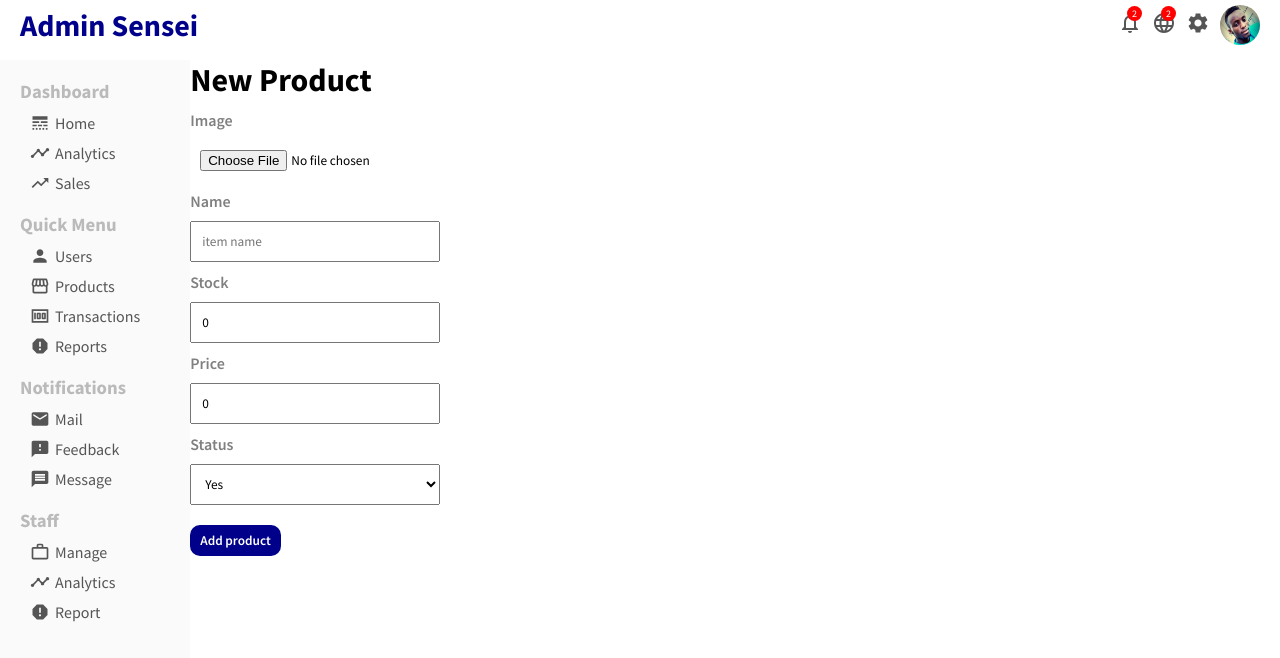
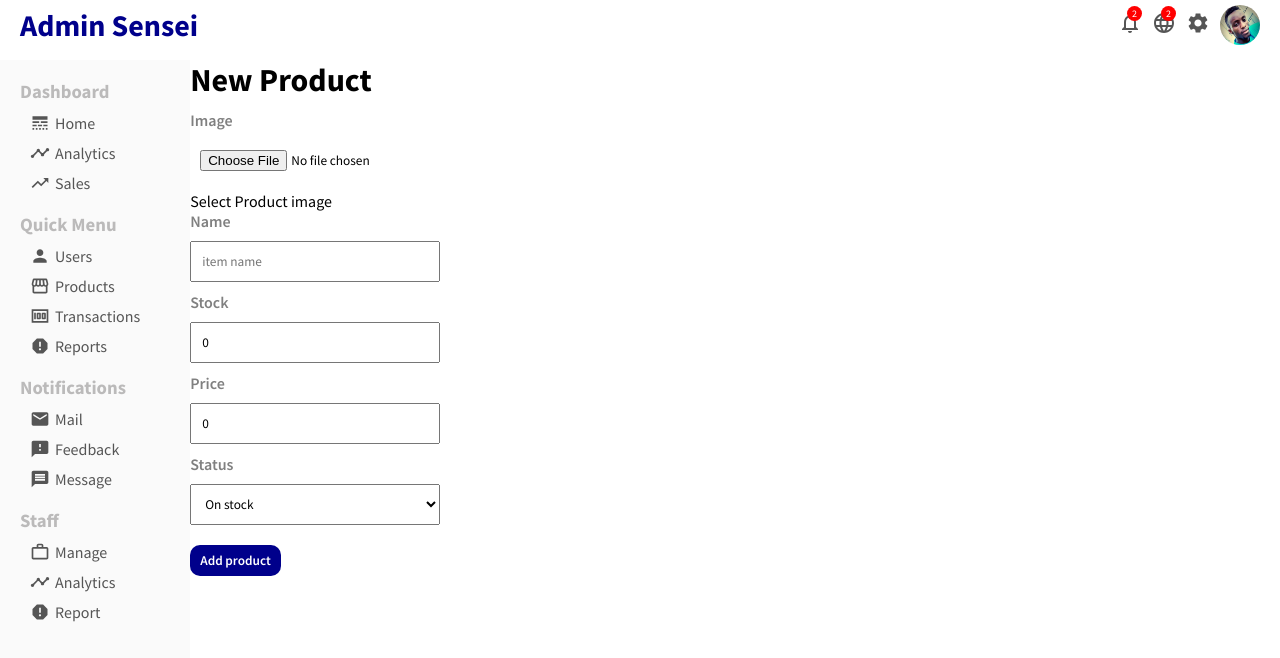
Before and after one commit to R1CKYS3NS31/sensei_admin_app, a React (Create React App) app: page /newProduct in a window 1280 px wide. Shown: the top 658 px of the page. Built offline with nearby package versions, Linux system fonts and the light colour scheme; data requests are answered from the project's data file.

Commit message:
new product img upload commit

```diff
--- a/db.json
+++ b/db.json
@@ -15,6 +15,82 @@
       "stock": 144,
       "status": "active",
       "price": 234
+    },
+    {
+      "name": "juice",
+      "img": "sensei.png",
+      "stock": "245",
+      "status": "",
+      "price": "90.00",
+      "id": 3
+    },
+    {
+      "name": "maji",
+      "img": "sensei.png",
+      "stock": "876",
+      "status": "",
+      "price": "86.51",
+      "id": 21
+    },
+    {
+      "name": "cake",
+      "img": "sensei.png",
+      "stock": "780",
+      "status": "",
+      "price": "98",
+      "id": 22
+    },
+    {
+      "name": "juo",
+      "img": "sensei.png",
+      "stock": 0,
+      "status": "",
+      "price": 0,
+      "id": 23
+    },
+    {
+      "name": "kuku",
+      "img": "sensei.png",
+      "stock": "8877",
+      "status": "",
+      "price": "999.00",
+      "id": 24
+    },
+    {
+      "name": "bata",
+      "img": "sensei.png",
+      "stock": "86666",
+      "status": "",
+      "price": "889.0",
+      "id": 25
+    },
+    {
+      "name": "matunda",
+      "img": "sensei.png",
+      "stock": "2345",
+      "status": {
+        "status": "On stock"
+      },
+      "price": "5.00",
+      "id": 26
+    },
+    {
+      "name": "maziwa",
+      "img": "sensei.png",
+      "stock": "56",
+      "status": "",
+      "price": "60.00",
+      "id": 27
+    },
+    {
+      "name": "Phone",
+      "img": "riky.png",
+      "stock": "7788",
+      "status": {
+        "status": "Out of stock"
+      },
+      "price": "870",
+      "id": 28
     }
   ],
   "users": [
--- a/src/App.jsx
+++ b/src/App.jsx
@@ -63,7 +63,7 @@ function App() {
     setProducts(products.filter((products) => products.id !== id));
   };
   // new product
-  const addProduct = async (product) => {
+  const newProduct = async (product) => {
     const res = await fetch("http://localhost:5000/products/", {
       method: "POST",
       headers: { "Content-Type": "application/json" },
@@ -97,7 +97,7 @@ function App() {
             <ProductList products={products} deleteProduct={deleteProduct} />
           </Route>
           <Route path={"/newProduct"}>
-            <NewProduct newProduct = {addProduct}/>
+            <NewProduct newProduct = {newProduct}/>
           </Route>
           <Route path={"/product/:productId"}>
             <Product />
--- a/src/components/views/pages/newProduct/NewProduct.jsx
+++ b/src/components/views/pages/newProduct/NewProduct.jsx
@@ -1,12 +1,15 @@
 import { useState } from "react";
 import "./newProduct.css";
 
-export default function NewProduct({ addProduct }) {
+export default function NewProduct({ newProduct }) {
   const [name, setName] = useState("");
   const [img, setImg] = useState("sensei.png");
   const [stock, setStock] = useState(0);
   const [status, setStatus] = useState("");
   const [price, setPrice] = useState(0.0);
+  const [isSelected, setIsSelected] = useState(false);
+  const [selectedFile, setselectedFile] = useState();
+  const [isFilePicked, setisFilePicked] = useState(false);
 
   //   submit handle
   const onSubmit = (e) => {
@@ -16,7 +19,7 @@ export default function NewProduct({ addProduct }) {
       alert("Please a Product!");
       return;
     }
-    addProduct({ name, img, stock, status, price });
+    newProduct({ name, img, stock, status, price });
     setName("");
     setImg("sensei.png");
     setStock(0);
@@ -26,26 +29,52 @@ export default function NewProduct({ addProduct }) {
 
   const options = [
     {
-      label: "Yes",
+      label: "On stock",
 
-      value: "Yes",
+      value: "On stock",
     },
 
     {
-      label: "No",
+      label: "Out of stock",
 
-      value: "No",
+      value: "Out of stock",
     },
   ];
+// image handle
+const imgUpload = (event)=>{
+    setselectedFile(event.target.files[0])
 
+    const formData = new FormData()
+    formData.append('imgFile',selectedFile)
+    setImg(selectedFile.name,formData)
+    setIsSelected(true)
+}
   return (
     <div className="newProduct">
       <h1 className="addProductTitle">New Product</h1>
       <form className="addProductForm" onSubmit={onSubmit}>
+        {/* image upload */}
         <div className="addProductItem">
           <label htmlFor="image">Image</label>
-          <input type="file" id="file" />
+          <input type="file" id="file" onChange={imgUpload} />
         </div>
+        {isSelected ? (
+          <div>
+            <p>Filename: {selectedFile.name}</p>
+
+            <p>Filetype: {selectedFile.type}</p>
+
+            <p>Size in bytes: {selectedFile.size}</p>
+
+            {/* <p>
+              lastModifiedDate:{" "}
+              {selectedFile.lastModifiedDate.toLocaleDateString()}
+            </p> */}
+          </div>
+        ) : (
+          <p>Select Product image</p>
+        )}
+
         <div className="addProductItem">
           <label htmlFor="name">Name</label>
           <input
@@ -79,15 +108,22 @@ export default function NewProduct({ addProduct }) {
         </div>
         <div className="addProductItem">
           <label htmlFor="status">Status</label>
-          <select name="status" id="status" onChange={(e) => e.target.value}>
-            {options.map((option)=>(
-                <option value={option.value}>{option.label}</option>
+          <select
+            name="status"
+            id="status"
+            onChange={(e) => setStatus({ status: e.target.value })}
+          >
+            {options.map((option) => (
+              <option value={option.value}>{option.label}</option>
             ))}
-
           </select>
         </div>
 
-        <input type="submit" value={'Add product'} className="addProductButton"/>
+        <input
+          type="submit"
+          value={"Add product"}
+          className="addProductButton"
+        />
       </form>
     </div>
   );
```
